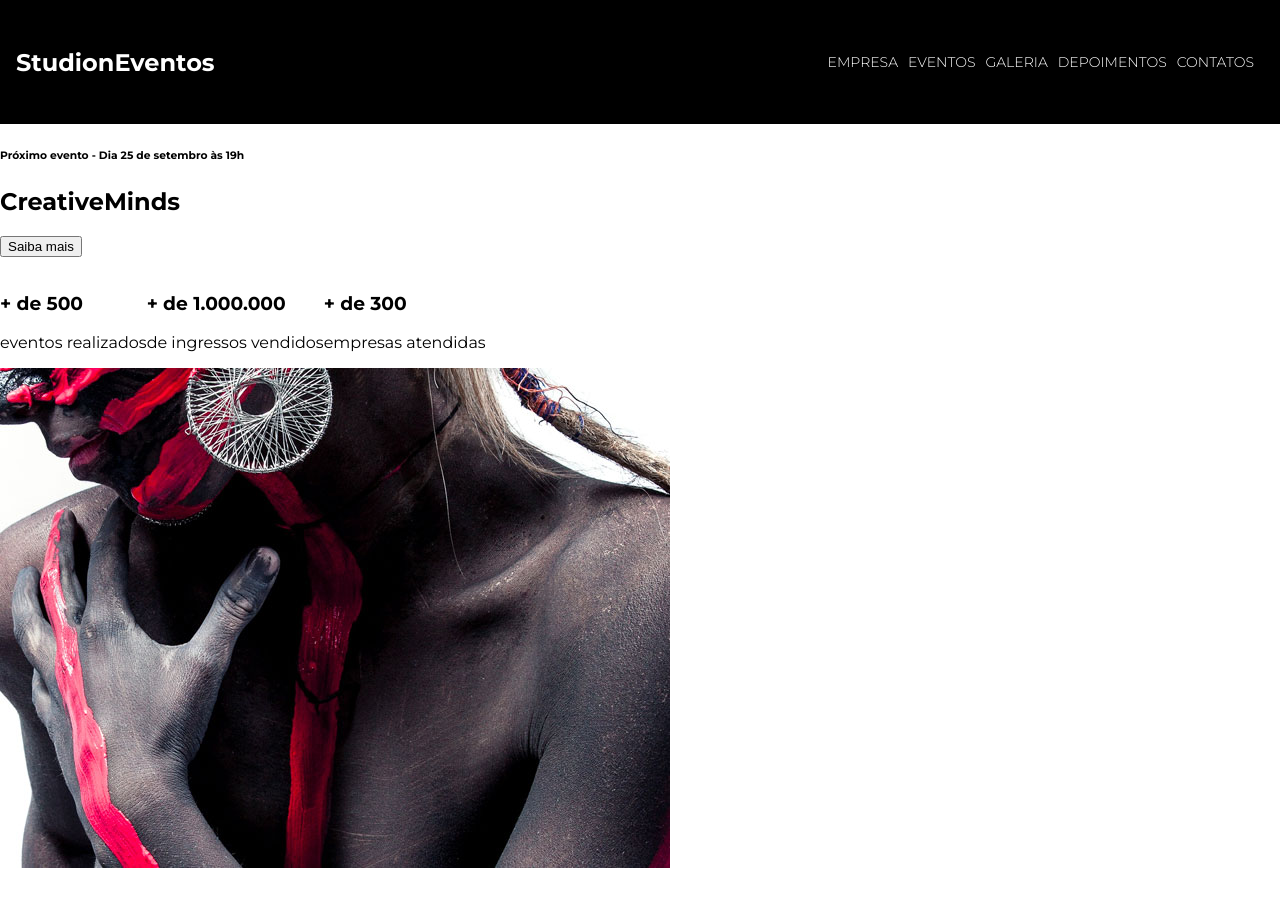
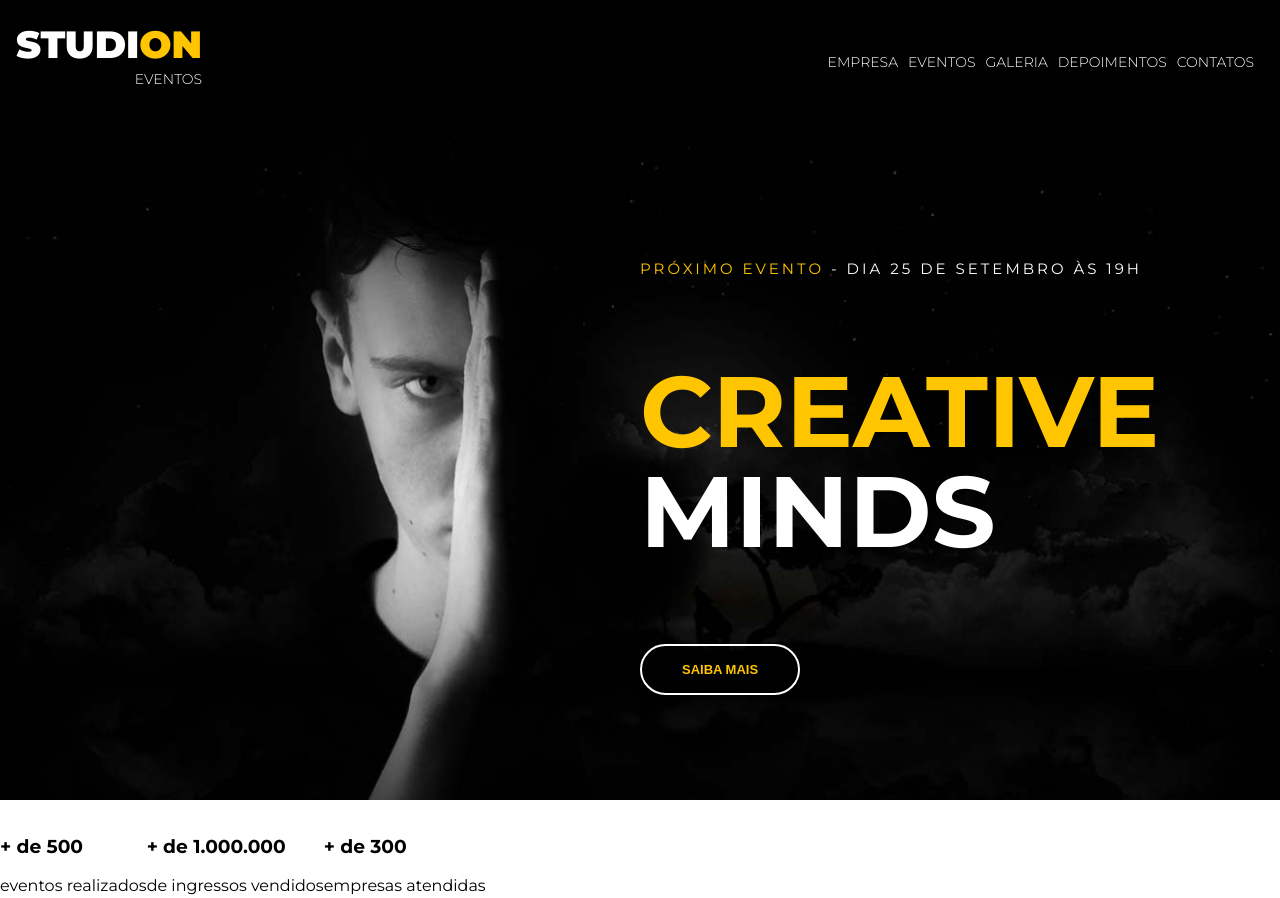
Before and after one commit to jpablodavid/studion, a website: page src/index.html in a window 1280 px wide. Shown: the top 898 px of the page. Drawn offline with Linux system fonts and the light colour scheme.

Commit message:
feat(header): implementaçao do header style

```diff
--- a/src/index.html
+++ b/src/index.html
@@ -10,7 +10,10 @@
 
 <body>
     <nav class="navbar">
-        <h1>Studi<span>on</span><span>Eventos</span></h1>
+        <h1 class="logo-studion">
+            Studi<span class="copy--primary">on</span>
+            <span class="logo-studion__subtitle">Eventos</span>
+        </h1>
 
         <ul class="navbar__links">
             <li><a href="#empresa">Empresa</a></li>
@@ -23,12 +26,15 @@
 
     <header>
         <div id="slider">
-            <div class="slider">
-                <h6><span>Próximo evento</span> - Dia 25 de setembro às 19h</h6>
+            <div class="slide">
+                <img class="slide__background-image" src="./images/banner.jpg" alt="Studion banner">
+                <div class="slide__copy">
+                <h6><span class="copy--primary">Próximo evento</span> - Dia 25 de setembro às 19h</h6>
 
-                <h2><span>Creative</span>Minds</h2>
+                <h2><span class="copy--primary">Creative</span>Minds</h2>
 
-                <button>Saiba mais</button>
+                <button class="btn btn--slide">Saiba mais</button>
+                </div>
             </div>
         </div>
     </header>
--- a/src/style.css
+++ b/src/style.css
@@ -8,6 +8,7 @@
     font-family: 'Montserrat', sans-serif;
     font-size: 16px;
     --color-primary: #ffc500;
+    --default-padding: 1rem;
 }
 
 body {
@@ -21,9 +22,30 @@ ul {
     padding-left: 0;
 }
 
+.btn {
+    padding: 1rem 2.5rem;
+    border: .125rem solid #fff;
+    border-radius: 5rem;
+    background: unset;
+    font-size: small;
+    font-weight: 700;
+    color: var(--color-primary);
+    text-transform: uppercase;
+    transition: .3s all ease;
+}
+
+.btn:hover,
+.btn:active,
+.btn:focus {
+    border-color: var(--color-primary);
+    background: var(--color-primary);
+    color: #fff;
+}
+
 
 .navbar {
     position: fixed;
+    z-index: 1;
     display: grid;
     grid-template-columns: 1fr 9fr;
     align-items: center;
@@ -77,3 +99,42 @@ ul {
 .navbar__links a:hover {
     color: var(--color-primary);
 }
+
+#slider {
+    background-color: #000;
+    color: #fff;
+}
+
+.slide {
+    position: relative;
+    height: calc(100vh - 7.75rem);
+}
+
+.slide__background-image {
+    width: 100%;
+    height: 100%;
+    object-fit: cover;
+    object-position: center;
+}
+
+.slide__copy {
+    position: absolute;
+    top: 6.25rem;
+    left: 50vw;
+}
+
+.slide__copy h6 {
+    font-size: .9375rem;
+    font-weight: 400;
+    text-transform: uppercase;
+    letter-spacing: 0.1875rem;
+}
+
+.slide__copy h2 {
+    font-size: 6.25rem;
+    text-transform: uppercase;
+    line-height: 6.25rem;
+}
+.slide__copy h2 span {
+    display: block;
+}
```
